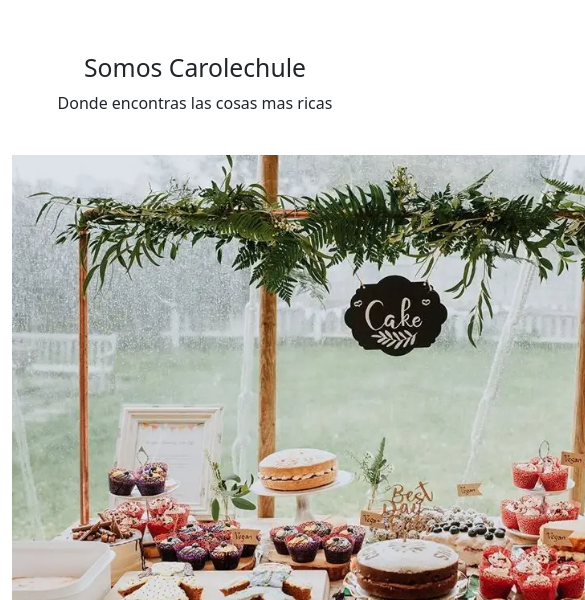
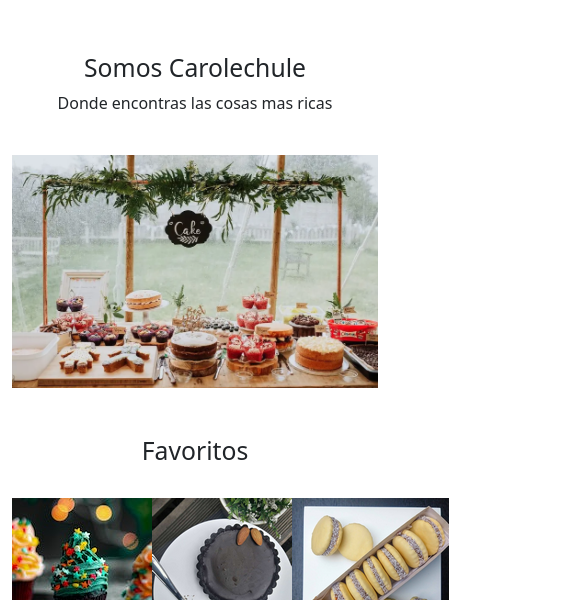
Before and after one commit to Naraoz/PF-NicolasAraoz, a plain HTML site: page index.html in a window 390 px wide. Shown: the part 244-844 px from the top of the page, 585 px wide, since content can reach past the window. Drawn offline with nearby package versions, Linux system fonts and the light colour scheme.

Commit message:
Imagen y Video responsive

```diff
--- a/index.html
+++ b/index.html
@@ -72,7 +72,11 @@
           <h2>Somos Carolechule</h2>
           <p>Donde encontras las cosas mas ricas</p>
           <div class="text-center pt-4">
-            <img src="Img/Postres.png" alt="Mesa de Postres" />
+            <img
+              class="img-fluid"
+              src="Img/Postres.png"
+              alt="Mesa de Postres"
+            />
           </div>
         </section>
         <section class="text-center pt-5">
```
Also changed, not shown: Pages/Nosotros.html (+3 -2 lines).
